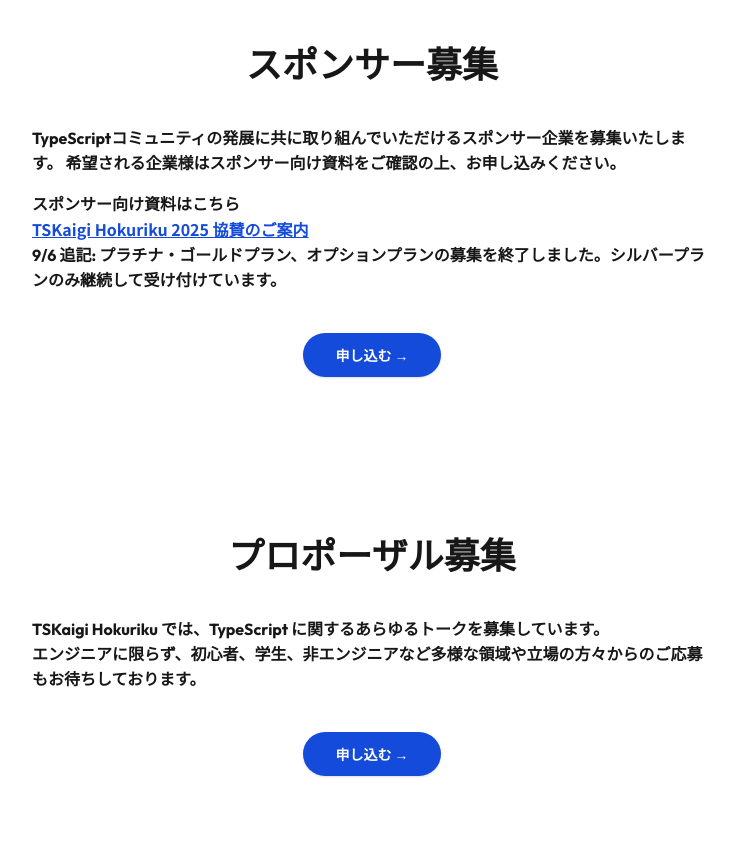
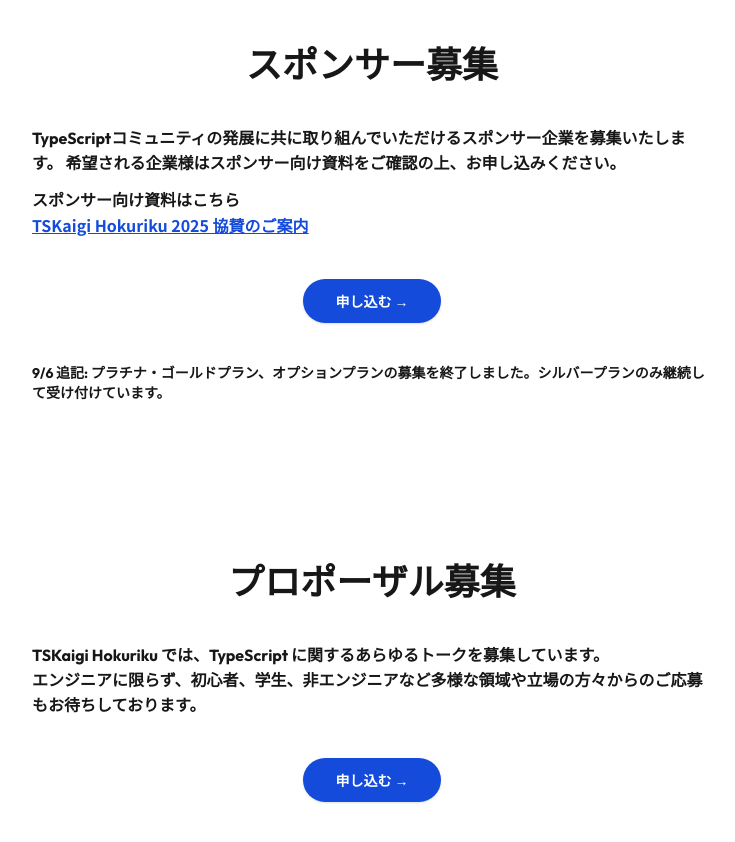
Before and after one commit to tskaigi/hokuriku-web-site, a Next.js app: page / in a window 1280 px wide. Shown: the part 880-1722 px from the top of the page, without its empty margins (268-1003 px from the left). Built offline with nearby package versions, Linux system fonts and the light colour scheme.

Commit message:
feat: text style

```diff
--- a/src/components/sponsor-recruitment.tsx
+++ b/src/components/sponsor-recruitment.tsx
@@ -15,12 +15,12 @@ export const SponsorRecruitment = () => {
 
       <div className="mx-auto mt-10 max-w-[680px] space-y-10 text-left">
         <div>
-          <div className="px-0 leading-[25px] font-bold tracking-[-0.75%]">
+          <div className="flex flex-col gap-3 px-0 leading-[25px] font-bold tracking-[-0.75%]">
             <p>
               TypeScriptコミュニティの発展に共に取り組んでいただけるスポンサー企業を募集いたします。
               希望される企業様はスポンサー向け資料をご確認の上、お申し込みください。
             </p>
-            <p className="mt-4">
+            <p>
               スポンサー向け資料はこちら <br />
               <Link
                 href="https://docs.google.com/presentation/d/1O0dLT7VKXBaqZvMqzWPNW9bJScK3Kwz13nuXHrOnNyU/edit?slide=id.g2b17e06a1af_0_0#slide=id.g2b17e06a1af_0_0"
@@ -28,10 +28,6 @@ export const SponsorRecruitment = () => {
               >
                 TSKaigi Hokuriku 2025 協賛のご案内
               </Link>
-            </p>
-            <p>
-              9/6 追記:
-              プラチナ・ゴールドプラン、オプションプランの募集を終了しました。シルバープランのみ継続して受け付けています。
             </p>
           </div>
         </div>
@@ -44,6 +40,11 @@ export const SponsorRecruitment = () => {
             申し込む →
           </Link>
         </div>
+
+        <p className="text-sm font-bold">
+          9/6 追記:
+          プラチナ・ゴールドプラン、オプションプランの募集を終了しました。シルバープランのみ継続して受け付けています。
+        </p>
       </div>
     </section>
   );
```
